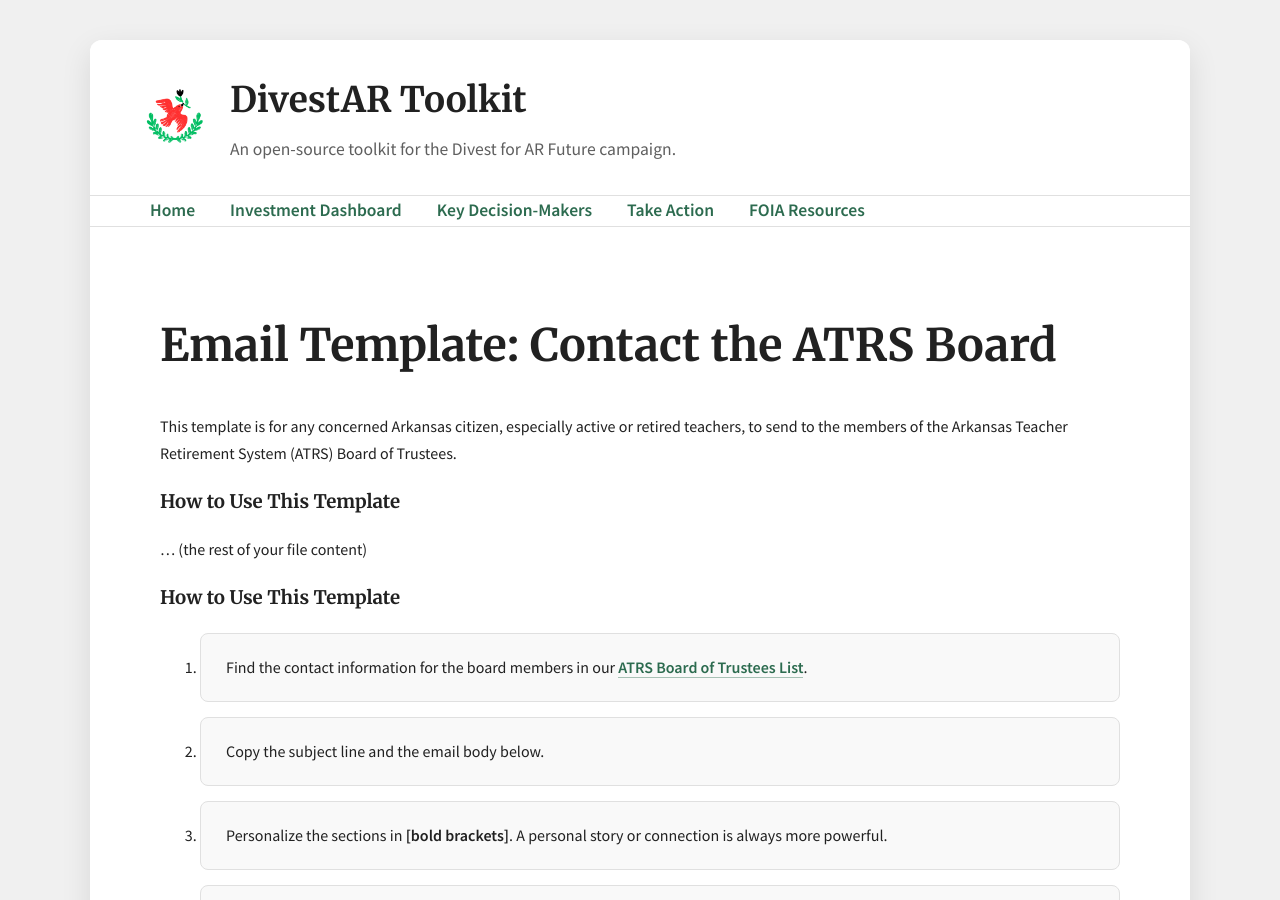
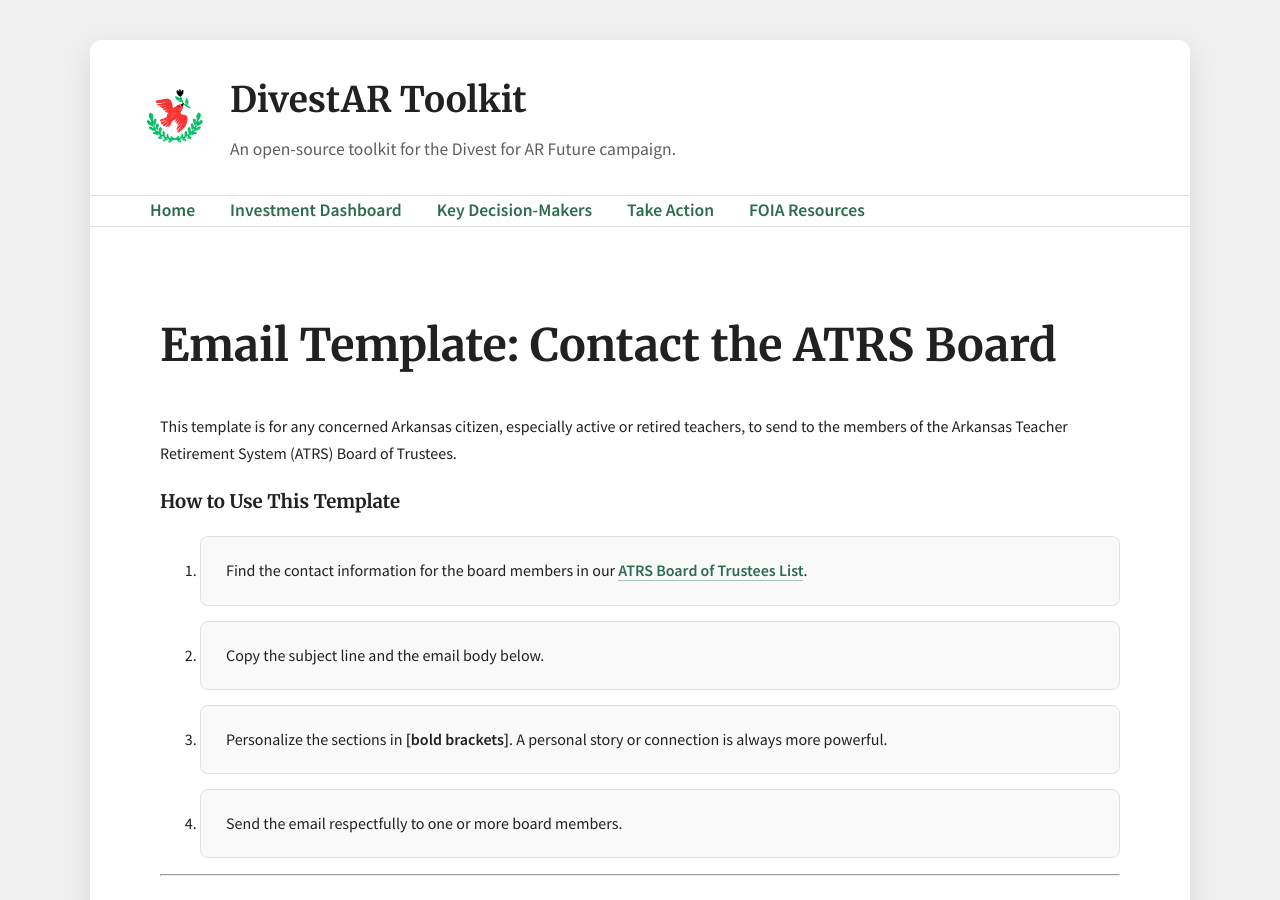
Before and after one commit to DunlapJP/divestar-toolkit, a Jekyll site: the page built from action-templates/email-template-to-atrs-board.md, in a window 1280 px wide and 900 px high. Built offline with Jekyll 4.4.1, drawn with Linux system fonts in a browser that asks for light colours; some web fonts are replaced.

Commit message:
Update email-template-to-atrs-board.md

```diff
--- a/action-templates/email-template-to-atrs-board.md
+++ b/action-templates/email-template-to-atrs-board.md
@@ -6,9 +6,6 @@ title: Email Template for Pension Boards
 # Email Template: Contact the ATRS Board
 
 This template is for any concerned Arkansas citizen, especially active or retired teachers, to send to the members of the Arkansas Teacher Retirement System (ATRS) Board of Trustees.
-
-### How to Use This Template
-... (the rest of your file content)
 
 ### How to Use This Template
 
```
